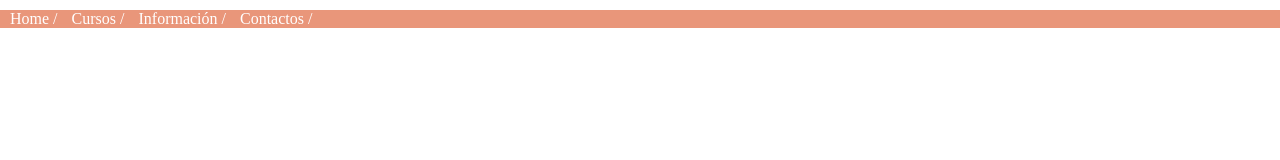
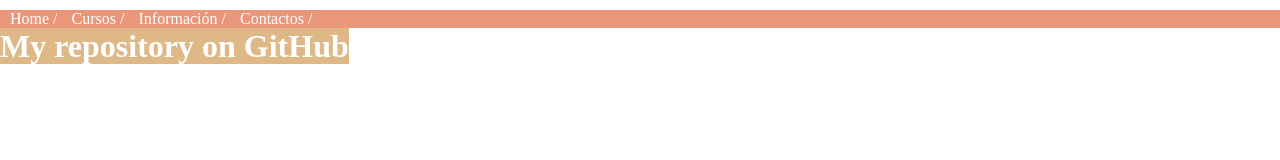
Before and after one commit to MatiiArriagada/MatiiArriagada.github.io, a plain HTML site: page ClassPseudo/index.html in a window 1280 px wide. Drawn offline with Linux system fonts and the light colour scheme.

Commit message:
Actualizando

```diff
--- a/ClassPseudo/Style.css
+++ b/ClassPseudo/Style.css
@@ -20,7 +20,7 @@
 }
 
 .list-nav-bar a:hover {
-    color: khaki;
+    color: blueviolet;
 }
 
 .list-nav-bar a:active {
@@ -30,3 +30,20 @@
 .list-nav-bar a::after {
     content: " / ";
 }
+
+h1 a{
+    color: white;
+    background-color: burlywood;
+}
+
+h1 a{
+    text-decoration: none;
+}
+
+h1 a:hover {
+    color: blueviolet;
+}
+
+h1 a:active {
+    color: darkgray;
+}
--- a/ClassPseudo/index.html
+++ b/ClassPseudo/index.html
@@ -8,6 +8,7 @@
     <link rel="stylesheet" href="./Style.css">
 </head>
 <body>
+
     <section>
         <nav>
             <ul class="nav-bar">
@@ -18,5 +19,10 @@
             </ul>
         </nav>
     </section>
+
+    <h1 class="a">
+        <a target="_blank" href="https://github.com/MatiiArriagada/Html-Primer-Paso">My repository on GitHub</a>
+    </h1>
+
 </body>
 </html>
```
